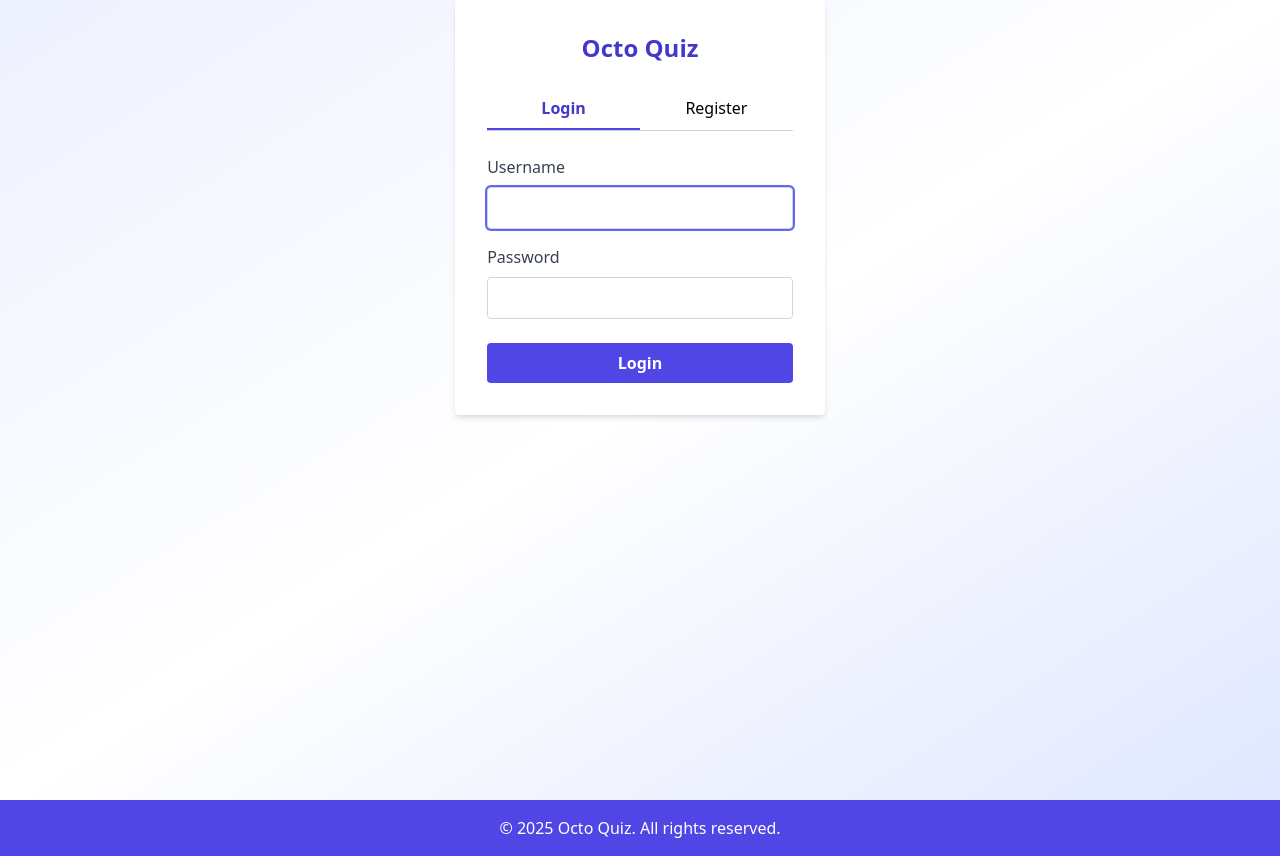
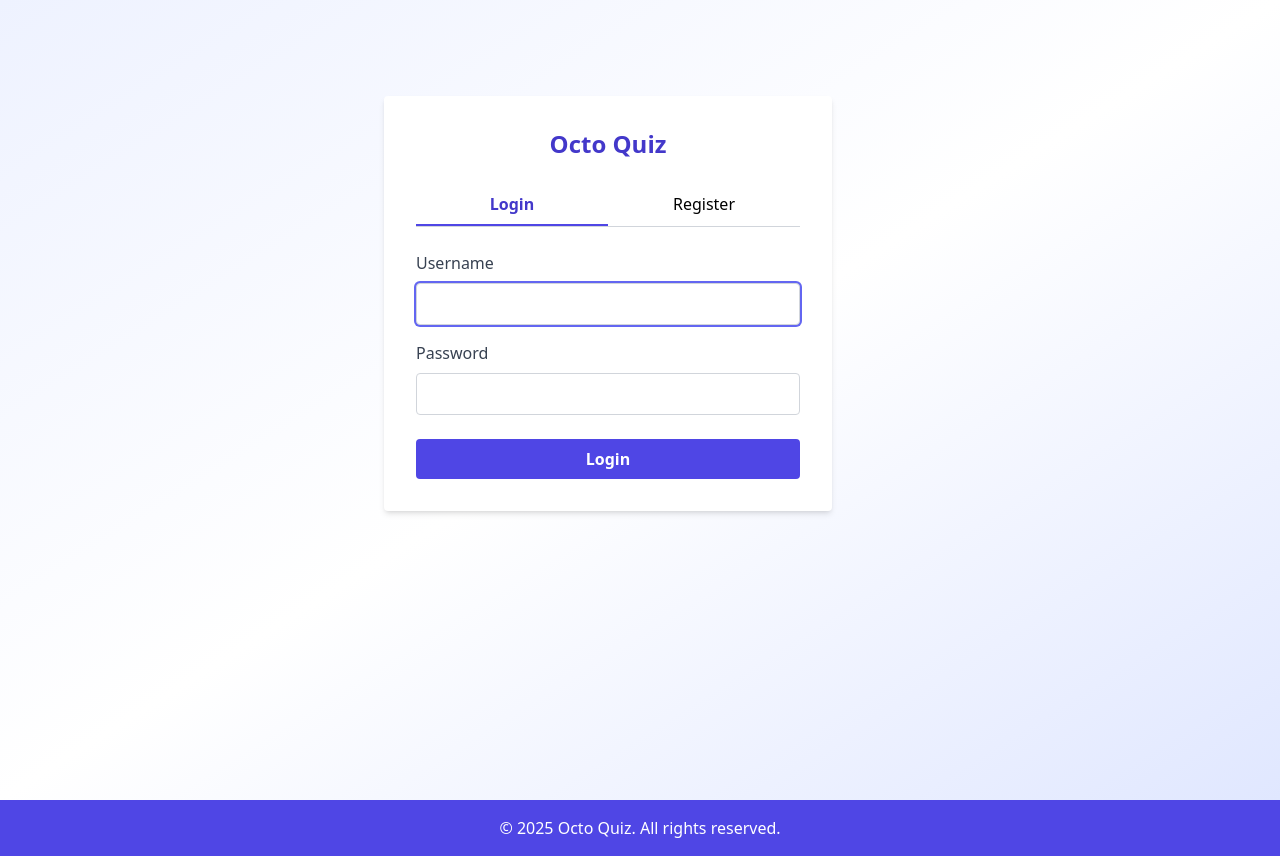
Before and after one commit to JoanLopes/octo-quiz-app, a Django app: template templates/autenticacao.html in a window 1280 px wide. Shown: the part 72-928 px from the top of the page. Run offline with Django 4.2, Linux system fonts and the light colour scheme; the template is opened without the code that fills it, so the values that code supplies are empty; some libraries are stand-ins or nearby versions.

Commit message:
style: Adjust layout of authentication page for improved spacing and alignment

```diff
--- a/templates/autenticacao.html
+++ b/templates/autenticacao.html
@@ -3,7 +3,7 @@
 {% block title %}Login / Register - Octo Quiz{% endblock %}
 
 {% block content %}
-<div class="max-w-md mx-auto bg-white p-8 rounded shadow-md">
+<div class="max-w-md mx-[30%] mt-24 bg-white p-8 rounded shadow-md">
   <h1 class="text-2xl font-bold mb-6 text-center text-indigo-700">Octo Quiz</h1>
 
   <div class="flex mb-6 border-b border-gray-300">
```
